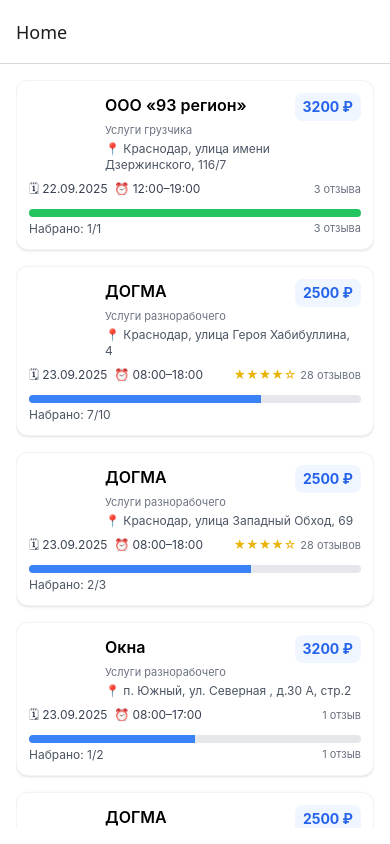
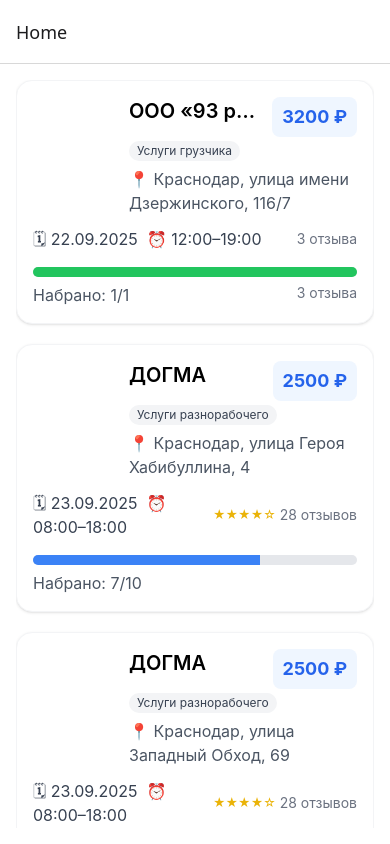
Before and after one commit to Saga6569/jobSearch, a React Native app: screen / in a window 390 px wide. Built offline with nearby package versions, Linux system fonts and the light colour scheme.

Commit message:
stylistic changes

```diff
--- a/App.tsx
+++ b/App.tsx
@@ -1,5 +1,5 @@
 import './global.css';
-// simport { SafeAreaProvider } from 'react-native-safe-area-context';
+import { SafeAreaProvider } from 'react-native-safe-area-context';
 import Main from './src/pages/Main';
 import ShiftDetail from './src/pages/ShiftDetail';
 
@@ -10,12 +10,16 @@
 const RootStack = createNativeStackNavigator({
   screens: {
     Home: Main,
-    ShiftDetail: ShiftDetail,
+    Detail: ShiftDetail,
   },
 });
 
 const Navigation = createStaticNavigation(RootStack);
 
 export default function App() {
-  return <Navigation />;
+  return (
+    <SafeAreaProvider style={{ flex: 1 }}>
+      <Navigation />
+    </SafeAreaProvider>
+  );
 }
--- a/package.json
+++ b/package.json
@@ -15,6 +15,7 @@
     "@react-navigation/native": "^7.1.17",
     "@react-navigation/native-stack": "^7.3.26",
     "mobx": "^6.13.7",
+    "mobx-react-lite": "^4.1.0",
     "nativewind": "^4.2.1",
     "react": "19.1.0",
     "react-native": "0.81.4",
--- a/src/Components/ListWork.tsx
+++ b/src/Components/ListWork.tsx
@@ -31,16 +31,19 @@
 
 const ShiftCard = React.memo(({ item, onPress }: { item: ShiftItem; onPress?: (it: ShiftItem) => void }) => {
   let workTypesText: string | undefined;
+  let workTypeNames: string[] = [];
   if (Array.isArray(item.workTypes)) {
     if (item.workTypes.length > 0 && typeof item.workTypes[0] === 'object') {
-      workTypesText = (item.workTypes as WorkType[])
+      workTypeNames = (item.workTypes as WorkType[])
         .map(w => w.name)
-        .filter(Boolean)
-        .join(', ');
+        .filter(Boolean) as string[];
+      workTypesText = workTypeNames.join(', ');
     } else {
-      workTypesText = (item.workTypes as string[]).join(', ');
+      workTypeNames = item.workTypes as string[];
+      workTypesText = workTypeNames.join(', ');
     }
   } else if (typeof item.workTypes === 'string') {
+    workTypeNames = [item.workTypes];
     workTypesText = item.workTypes;
   }
 
@@ -65,63 +68,75 @@
   };
 
   return (
-    <TouchableOpacity className="w-full mb-4 p-3 bg-white rounded-xl shadow border border-gray-100" onPress={() => onPress?.(item)}>
+    <TouchableOpacity className="w-full mb-5 p-4 bg-white rounded-2xl shadow border border-gray-100" onPress={() => onPress?.(item)}>
       <View className="flex-row items-start">
         {item.logo ? (
           <Image
             source={{ uri: item.logo }}
-            className="w-16 h-16 rounded-md mr-3"
+            className="w-20 h-20 rounded-lg mr-4"
             resizeMode="cover"
           />
         ) : (
-          <View className="w-16 h-16 rounded-md mr-3 bg-gray-200 items-center justify-center">
-            <Text className="text-gray-500 text-xs text-center">Лого</Text>
+          <View className="w-20 h-20 rounded-lg mr-4 bg-gray-200 items-center justify-center">
+            <Text className="text-gray-500 text-sm text-center">Лого</Text>
           </View>
         )}
 
         <View className="flex-1">
           <View className="flex-row justify-between items-start">
-            <Text className="text-base font-semibold flex-1 mr-2" numberOfLines={1}>
+            <Text className="text-xl font-semibold flex-1 mr-2" numberOfLines={1}>
               {item.companyName || 'Компания'}
             </Text>
             {typeof item.priceWorker === 'number' ? (
-              <View className="px-2 py-1 bg-blue-50 rounded-lg">
-                <Text className="text-sm font-bold text-blue-600">{item.priceWorker} ₽</Text>
+              <View className="px-2.5 py-1.5 bg-blue-50 rounded-lg">
+                <Text className="text-lg font-bold text-blue-600">{item.priceWorker} ₽</Text>
               </View>
             ) : null}
           </View>
-          {workTypesText ? (
-            <Text className="text-[11px] text-gray-500 mt-0.5" numberOfLines={1}>
-              {workTypesText}
-            </Text>
+          {workTypeNames.length > 0 ? (
+            <View className="mt-1 flex-row flex-wrap gap-1">
+              {workTypeNames.slice(0, 6).map((name, idx) => (
+                <View
+                  key={`${name}_${idx}`}
+                  className="px-2 py-0.5 rounded-full bg-gray-100"
+                >
+                  <Text className="text-xs text-gray-700">{name}</Text>
+                </View>
+              ))}
+              {workTypeNames.length > 6 && (
+                <View className="px-2 py-0.5 rounded-full bg-gray-100">
+                  <Text className="text-xs text-gray-700">+{workTypeNames.length - 6}</Text>
+                </View>
+              )}
+            </View>
           ) : null}
-          <Text className="text-xs text-gray-600 mt-1" numberOfLines={2}>📍 {item.address || 'Адрес не указан'}</Text>
+          <Text className="text-base text-gray-600 mt-1.5" numberOfLines={2}>📍 {item.address || 'Адрес не указан'}</Text>
         </View>
       </View>
 
-      <View className="mt-2 flex-row items-center justify-between">
-        <Text className="text-xs text-gray-700">🗓 {item.dateStartByCity}  ⏰ {item.timeStartByCity}–{item.timeEndByCity}</Text>
+      <View className="mt-3 flex-row items-center justify-between">
+        <Text className="text-base text-gray-700">🗓 {item.dateStartByCity}  ⏰ {item.timeStartByCity}–{item.timeEndByCity}</Text>
         <View className="flex-row items-center">
           {renderStars(item.customerRating)}
           {item.customerFeedbacksCount ? (
-            <Text className="text-[11px] text-gray-500 ml-1">{item.customerFeedbacksCount}</Text>
+            <Text className="text-sm text-gray-500 ml-1">{item.customerFeedbacksCount}</Text>
           ) : null}
         </View>
       </View>
 
-      <View className="mt-3">
-        <View className="w-full h-2 bg-gray-200 rounded-full overflow-hidden">
+      <View className="mt-4">
+        <View className="w-full h-2.5 bg-gray-200 rounded-full overflow-hidden">
           <View
             style={{ width: `${progress}%` }}
-            className={`h-2 ${progress >= 100 ? 'bg-green-500' : 'bg-blue-500'}`}
+            className={`h-2.5 ${progress >= 100 ? 'bg-green-500' : 'bg-blue-500'}`}
           />
         </View>
-        <View className="mt-1 flex-row justify-between">
-          <Text className="text-xs text-gray-600">
+        <View className="mt-1.5 flex-row justify-between">
+          <Text className="text-base text-gray-600">
             Набрано: {item.currentWorkers ?? 0}/{item.planWorkers ?? 0}
           </Text>
           {typeof item.customerRating !== 'number' && item.customerFeedbacksCount ? (
-            <Text className="text-[11px] text-gray-500">{item.customerFeedbacksCount}</Text>
+            <Text className="text-sm text-gray-500">{item.customerFeedbacksCount}</Text>
           ) : null}
         </View>
       </View>
@@ -130,6 +145,8 @@
 });
 
 const RenderItemsList = ({ data = [], isLoading = false, onPressItem }: { data: ShiftItem[]; isLoading?: boolean; onPressItem?: (it: ShiftItem) => void; }) => {
+  const memoContentPadding = React.useMemo(() => ({ paddingBottom: 24 }), []);
+
   const renderItem = React.useCallback(
     ({ item }: { item: ShiftItem }) => <ShiftCard item={item} onPress={onPressItem} />,
     [onPressItem],
@@ -160,7 +177,12 @@
         data={data}
         keyExtractor={keyExtractor}
         renderItem={renderItem}
-        contentContainerStyle={{ paddingBottom: 24 }}
+        contentContainerStyle={memoContentPadding}
+        initialNumToRender={8}
+        windowSize={10}
+        maxToRenderPerBatch={8}
+        updateCellsBatchingPeriod={50}
+        removeClippedSubviews
         showsVerticalScrollIndicator={false}
       />
     </View>
--- a/src/pages/Main.tsx
+++ b/src/pages/Main.tsx
@@ -20,9 +20,9 @@
   }, []);
 
   return (
-    <View className="flex-1 items-center justify-center bg-white">
+    <View className="flex-1 bg-white">
       {isLoding && (
-        <View>
+        <View className="flex-1 items-center justify-center">
           <Text>Загрузка</Text>
         </View>
       )}
@@ -31,7 +31,13 @@
           <RenderItemsList
             data={work}
             isLoading={isLoding}
-            onPressItem={(item: any) => navigation.navigate('ShiftDetail', { item })}
+            onPressItem={(item: any) => {
+              const index = shiftsStore.items.findIndex((it) => it.id === item?.id);
+              if (index >= 0) {
+                shiftsStore.selectByIndex(index);
+              }
+              navigation.navigate('Detail', { item });
+            }}
           />
         </View>
       )}
--- a/src/pages/ShiftDetail.tsx
+++ b/src/pages/ShiftDetail.tsx
@@ -1,8 +1,16 @@
 import React from 'react';
 import { View, Text, Image, ScrollView, TouchableOpacity } from 'react-native';
-import { useRoute, useNavigation } from '@react-navigation/native';
+import { useRoute } from '@react-navigation/native';
+import { observer } from 'mobx-react-lite';
+import { shiftsStore } from '../store/shiftsStore';
 
-type WorkType = { id: number | string; name: string; nameGt5?: string; nameLt5?: string; nameOne?: string };
+type WorkType = {
+  id: number | string;
+  name: string;
+  nameGt5?: string;
+  nameLt5?: string;
+  nameOne?: string;
+};
 
 type ShiftItem = {
   id?: string | number;
@@ -20,10 +28,10 @@
   customerRating?: number;
 };
 
-const ShiftDetail = () => {
+const ShiftDetail = observer(() => {
   const route = useRoute<any>();
-  const navigation = useNavigation<any>();
-  const item: ShiftItem = route.params?.item ?? {};
+  const routeItem: ShiftItem = route.params?.item ?? {};
+  const item: ShiftItem = shiftsStore.current ?? routeItem;
 
   const workTypesText = Array.isArray(item.workTypes)
     ? (typeof item.workTypes[0] === 'object'
@@ -33,69 +41,126 @@
     : (item.workTypes as string | undefined);
 
   const progress = (() => {
-    const current = typeof item.currentWorkers === 'number' ? item.currentWorkers : 0;
-    const plan = typeof item.planWorkers === 'number' && item.planWorkers > 0 ? item.planWorkers : 0;
+    const current =
+      typeof item.currentWorkers === 'number' ? item.currentWorkers : 0;
+    const plan =
+      typeof item.planWorkers === 'number' && item.planWorkers > 0
+        ? item.planWorkers
+        : 0;
     if (!plan) return 0;
     return Math.min(100, Math.round((current / plan) * 100));
   })();
 
+  const currentIndex =
+    shiftsStore.selectedIndex >= 0
+      ? shiftsStore.selectedIndex
+      : shiftsStore.items.findIndex((it) => it.id === item.id);
+  const isFirst = currentIndex <= 0;
+  const isLast =
+    shiftsStore.items.length > 0 && currentIndex >= shiftsStore.items.length - 1;
+
   return (
     <View className="flex-1 bg-white">
-      <View className="p-4 flex-row items-center justify-between border-b border-gray-100">
-        <TouchableOpacity onPress={() => navigation.goBack()} className="px-3 py-2">
-          <Text className="text-blue-600 font-medium">Назад</Text>
-        </TouchableOpacity>
-        <Text className="text-base font-semibold">Детали смены</Text>
-        <View style={{ width: 64 }} />
-      </View>
-
       <ScrollView contentContainerStyle={{ padding: 16 }}>
-        <View className="flex-row items-start">
+        <View className="items-center">
           {item.logo ? (
-            <Image source={{ uri: item.logo }} className="w-20 h-20 rounded-lg mr-3" />
+            <Image
+              source={{ uri: item.logo }}
+              className="w-32 h-32 rounded-2xl"
+            />
           ) : (
-            <View className="w-20 h-20 rounded-lg mr-3 bg-gray-200 items-center justify-center">
-              <Text className="text-gray-500 text-xs">Лого</Text>
+            <View className="w-32 h-32 rounded-2xl bg-gray-200 items-center justify-center">
+              <Text className="text-gray-500 text-sm">Лого</Text>
             </View>
           )}
-          <View className="flex-1">
-            <Text className="text-lg font-semibold" numberOfLines={2}>{item.companyName || 'Компания'}</Text>
-            {workTypesText ? (
-              <Text className="text-sm text-gray-500 mt-1" numberOfLines={2}>{workTypesText}</Text>
-            ) : null}
-          </View>
+        </View>
+
+        <View className="w-full h-[1px] bg-gray-200 mt-4 mb-3" />
+
+        <View className="mt-5">
+          <Text
+            className="text-3xl font-semibold text-center"
+            numberOfLines={2}
+          >
+            {item.companyName || 'Компания'}
+          </Text>
+          {workTypesText ? (
+            <Text
+              className="text-lg text-gray-500 mt-1 text-center"
+              numberOfLines={2}
+            >
+              {workTypesText}
+            </Text>
+          ) : null}
         </View>
 
         {typeof item.priceWorker === 'number' ? (
           <View className="mt-4 p-3 bg-blue-50 rounded-xl">
-            <Text className="text-base font-bold text-blue-700">Оплата: {item.priceWorker} ₽</Text>
+            <Text className="text-2xl font-bold text-blue-700">
+              Оплата: {item.priceWorker} ₽
+            </Text>
           </View>
         ) : null}
 
         <View className="mt-4">
-          <Text className="text-sm text-gray-700">📍 {item.address || 'Адрес не указан'}</Text>
-          <Text className="text-sm text-gray-700 mt-1">🗓 {item.dateStartByCity}</Text>
-          <Text className="text-sm text-gray-700 mt-1">⏰ {item.timeStartByCity}–{item.timeEndByCity}</Text>
+          <Text className="text-lg text-gray-700">
+            📍 {item.address || 'Адрес не указан'}
+          </Text>
+          <Text className="text-lg text-gray-700 mt-1">
+            🗓 {item.dateStartByCity}
+          </Text>
+          <Text className="text-lg text-gray-700 mt-1">
+            ⏰ {item.timeStartByCity}–{item.timeEndByCity}
+          </Text>
         </View>
 
         <View className="mt-4">
           <View className="w-full h-2 bg-gray-200 rounded-full overflow-hidden">
-            <View style={{ width: `${progress}%` }} className={`h-2 ${progress >= 100 ? 'bg-green-500' : 'bg-blue-500'}`} />
+            <View
+              style={{ width: `${progress}%` }}
+              className={`h-2 ${progress >= 100 ? 'bg-green-500' : 'bg-blue-500'}`}
+            />
           </View>
-          <Text className="mt-1 text-sm text-gray-700">Набрано: {item.currentWorkers ?? 0}/{item.planWorkers ?? 0}</Text>
+          <Text className="mt-1 text-lg text-gray-700">
+            Набрано: {item.currentWorkers ?? 0}/{item.planWorkers ?? 0}
+          </Text>
         </View>
 
         <View className="mt-4 flex-row items-center">
           {typeof item.customerRating === 'number' ? (
-            <Text className="text-sm text-gray-800">Рейтинг: {item.customerRating}</Text>
+            <Text className="text-lg text-gray-800">
+              Рейтинг: {item.customerRating}
+            </Text>
           ) : null}
           {item.customerFeedbacksCount ? (
-            <Text className="text-sm text-gray-500 ml-2">{item.customerFeedbacksCount}</Text>
+            <Text className="text-lg text-gray-500 ml-2">
+              {item.customerFeedbacksCount}
+            </Text>
           ) : null}
+        </View>
+
+        {/* Переключение вакансий — перенесено в конец */}
+        <View className="flex-row justify-between items-center mt-8 mb-2">
+          {isFirst ? <View /> : (
+            <TouchableOpacity
+              onPress={() => shiftsStore.selectPrev()}
+              className="px-4 py-3 rounded-lg bg-gray-100"
+            >
+              <Text className="text-base">Предыдущая</Text>
+            </TouchableOpacity>
+          )}
+          {isLast ? <View /> : (
+            <TouchableOpacity
+              onPress={() => shiftsStore.selectNext()}
+              className="px-4 py-3 rounded-lg bg-gray-100"
+            >
+              <Text className="text-base">Следующая</Text>
+            </TouchableOpacity>
+          )}
         </View>
       </ScrollView>
     </View>
   );
-};
+});
 
 export default ShiftDetail;
--- a/src/store/shiftsStore.ts
+++ b/src/store/shiftsStore.ts
@@ -1,6 +1,6 @@
 import { makeAutoObservable, runInAction } from 'mobx';
 import get_work from '../api/api';
-import getLocation from '../utiliti/getLocation';
+import getLocation, { LocationResponse } from '../utiliti/getLocation';
 import { fallbackShifts } from '../api/mockData';
 
 type Coordinates = { latitude: number; longitude: number };
@@ -32,6 +32,9 @@
   isLoading = false;
   error: string | null = null;
 
+  // Текущее выбранное объявление
+  selectedIndex: number = -1;
+
   // Кэш по ключу (например, lat,lon), с TTL
   cache = new Map<string, CacheEntry>();
   ttlMs = 5 * 60 * 1000; // 5 минут
@@ -45,6 +48,35 @@
     const lat = Number(coords.latitude).toFixed(3);
     const lon = Number(coords.longitude).toFixed(3);
     return `${lat},${lon}`;
+  }
+
+  get current(): ShiftItem | undefined {
+    if (this.selectedIndex < 0 || this.selectedIndex >= this.items.length) return undefined;
+    return this.items[this.selectedIndex];
+  }
+
+  selectByIndex(index: number) {
+    if (Number.isInteger(index) && index >= 0 && index < this.items.length) {
+      this.selectedIndex = index;
+    }
+  }
+
+  selectById(id?: string | number) {
+    if (id === undefined || id === null) return;
+    const idx = this.items.findIndex((it) => it.id === id);
+    if (idx !== -1) this.selectedIndex = idx;
+  }
+
+  selectNext() {
+    if (this.items.length === 0) return;
+    const next = this.selectedIndex < 0 ? 0 : Math.min(this.items.length - 1, this.selectedIndex + 1);
+    this.selectedIndex = next;
+  }
+
+  selectPrev() {
+    if (this.items.length === 0) return;
+    const prev = this.selectedIndex < 0 ? 0 : Math.max(0, this.selectedIndex - 1);
+    this.selectedIndex = prev;
   }
 
   private normalizeResponse(raw: any): ShiftItem[] {
@@ -63,8 +95,8 @@
     this.isLoading = true;
     this.error = null;
     try {
-      const loc: any = await getLocation();
-      const coords: Coordinates | undefined = loc?.coords?.latitude && loc?.coords?.longitude
+      const loc: LocationResponse = await getLocation();
+      const coords: Coordinates | undefined = loc.coords?.latitude && loc.coords?.longitude
         ? { latitude: loc.coords.latitude, longitude: loc.coords.longitude }
         : undefined;
 
```
Also changed, not shown: src/utiliti/getLocation.ts (+36 -6 lines), 2 other files (tests, documents, lock files or other folders).
